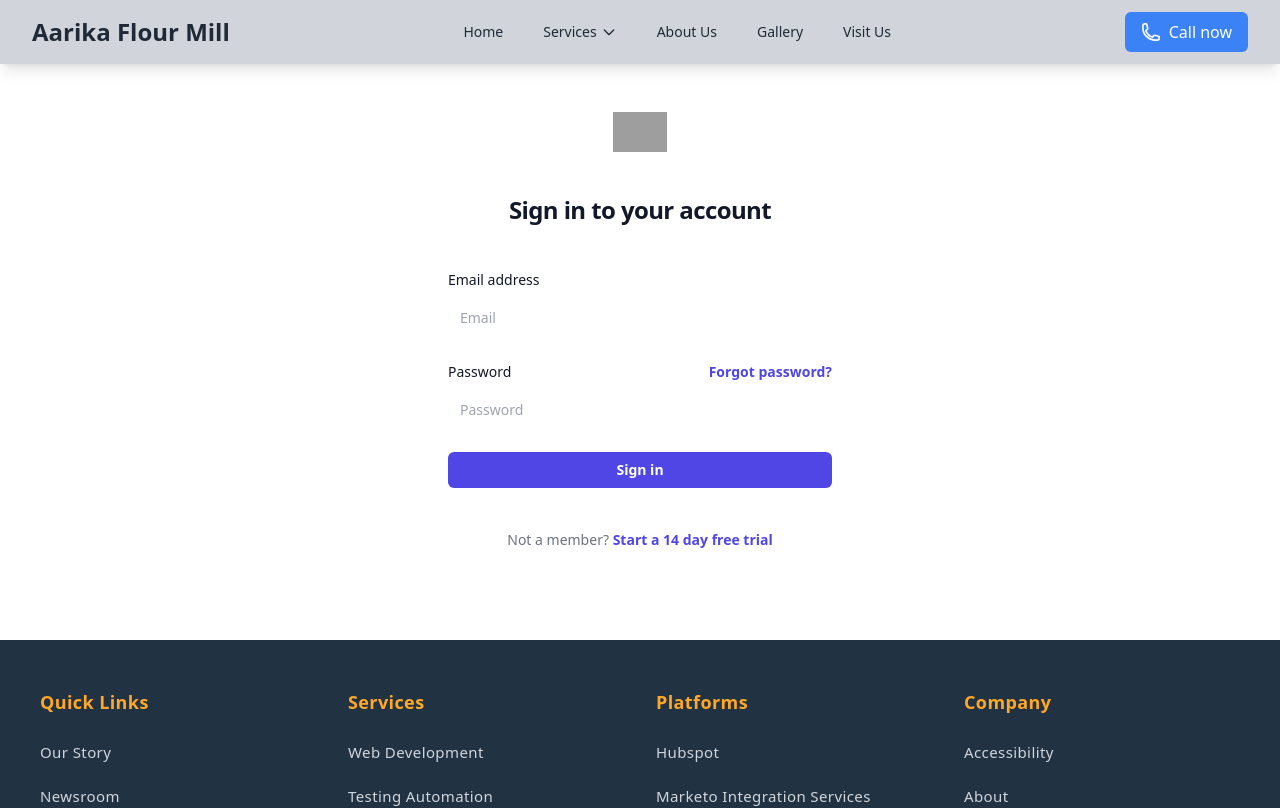
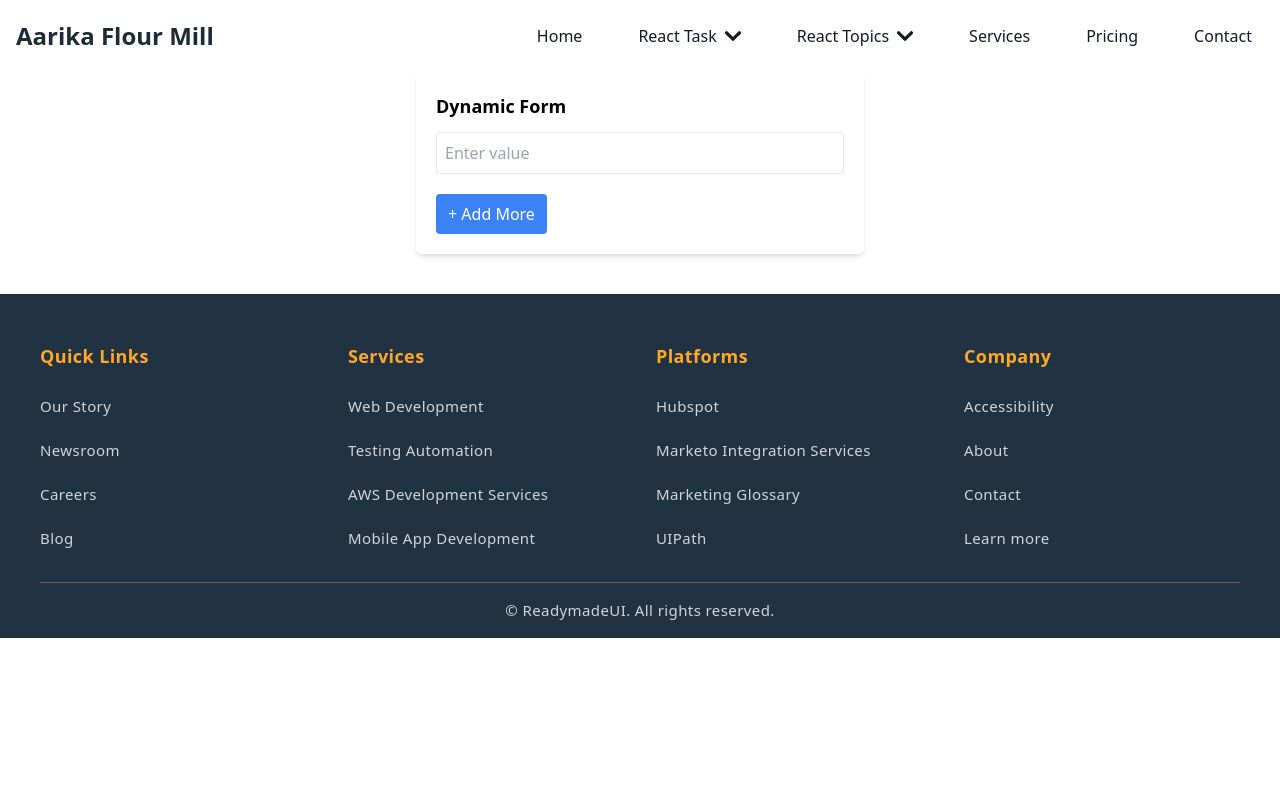
Before and after one commit to jitendra768/React-Redux-Thunk-Project, a React (Vite) app: page /addfield in a window 1280 px wide. Before the commit this address led to /login. Shown: the top 808 px of the page. Built offline with nearby package versions, Linux system fonts and the light colour scheme; grey boxes are pictures that could not be loaded.

Commit message:
change-something

```diff
--- a/src/Components/Header/Navbar.jsx
+++ b/src/Components/Header/Navbar.jsx
@@ -1,232 +1,251 @@
 import { useState } from "react";
+import { Link } from "react-router-dom";
 
 export default function Navbar() {
   const [menuOpen, setMenuOpen] = useState(false);
-  const [submenuOpen, setSubmenuOpen] = useState(false);
+  const [openSubmenu, setOpenSubmenu] = useState(null);
+  const [openNestedSubmenu, setOpenNestedSubmenu] = useState(null);
 
-  const toggleSubmenu = () => {
-    setSubmenuOpen(!submenuOpen);
+  const toggleSubmenu = (menuName) => {
+    setOpenSubmenu(openSubmenu === menuName ? null : menuName);
+    setOpenNestedSubmenu(null);
+  };
+
+  const toggleNestedSubmenu = (submenuName) => {
+    setOpenNestedSubmenu(
+      openNestedSubmenu === submenuName ? null : submenuName
+    );
   };
 
   return (
     <div className="min-h-full">
-      <nav className="bg-gray-300 shadow-lg">
-        <div className="max-w-7xl mx-auto px-4 sm:px-6 lg:px-8">
-          <div className="flex justify-between h-16">
-            {/* Logo */}
-            <div className="flex items-center">
+      <nav className="bg-white border-gray-200 dark:bg-gray-900 dark:border-gray-700">
+        <div className="max-w-screen-xl flex flex-wrap items-center justify-between mx-auto p-4">
           <div className="text-2xl font-bold text-gray-800">
             Aarika Flour Mill
           </div>
-            </div>
 
           {/* Mobile Menu Button */}
-            <div className="flex items-center md:hidden">
           <button
             onClick={() => setMenuOpen(!menuOpen)}
-                className="text-gray-800 hover:text-gray-600 focus:outline-none"
+            className="inline-flex items-center p-2 w-10 h-10 text-gray-500 rounded-lg md:hidden hover:bg-gray-100 dark:text-gray-400 dark:hover:bg-gray-700 dark:focus:ring-gray-600"
           >
-                <svg
-                  className="h-6 w-6"
-                  fill="none"
+            <span className="sr-only">Open main menu</span>
+            <svg className="w-5 h-5" viewBox="0 0 17 14" fill="none">
+              <path
                 stroke="currentColor"
-                  viewBox="0 0 24 24"
-                  xmlns="http://www.w3.org/2000/svg"
-                >
-                  {menuOpen ? (
-                    <path
+                strokeWidth="2"
                 strokeLinecap="round"
                 strokeLinejoin="round"
-                      strokeWidth="2"
-                      d="M6 18L18 6M6 6l12 12"
-                    />
-                  ) : (
-                    <path
-                      strokeLinecap="round"
-                      strokeLinejoin="round"
-                      strokeWidth="2"
-                      d="M4 6h16M4 12h16m-7 6h7"
-                    />
-                  )}
-                </svg>
-              </button>
-            </div>
-
-            {/* Desktop Menu */}
-            <div className="hidden md:flex items-center space-x-4">
-              <a
-                href="#home"
-                className="text-gray-800 hover:text-blue-500 px-3 py-2 rounded-md text-sm font-medium"
-              >
-                Home
-              </a>
-              <div className="relative">
-                <button
-                  onClick={toggleSubmenu}
-                  className="text-gray-800 hover:text-blue-500 px-3 py-2 rounded-md text-sm font-medium flex items-center"
-                >
-                  Services
-                  <svg
-                    className={`w-4 h-4 ml-1 transform transition-transform duration-200 ${
-                      submenuOpen ? "rotate-180" : "rotate-0"
-                    }`}
-                    fill="none"
-                    stroke="currentColor"
-                    viewBox="0 0 24 24"
-                    xmlns="http://www.w3.org/2000/svg"
-                  >
-                    <path
-                      strokeLinecap="round"
-                      strokeLinejoin="round"
-                      strokeWidth="2"
-                      d="M19 9l-7 7-7-7"
+                d="M1 1h15M1 7h15M1 13h15"
               />
             </svg>
           </button>
-                {submenuOpen && (
-                  <div className="absolute left-0 mt-2 w-48 bg-gray-700 shadow-lg rounded-md overflow-hidden">
+
+          {/* Desktop Menu */}
+          <div
+            className={`${
+              menuOpen ? "block" : "hidden"
+            } w-full md:block md:w-auto`}
+          >
+            <ul className="flex flex-col md:flex-row md:space-x-8 p-4 md:p-0 bg-gray-50 md:bg-white dark:bg-gray-800 md:dark:bg-gray-900">
+              <li>
+                <Link
+                  to={"/"}
+                  className="block py-2 px-3 text-gray-900 hover:text-blue-700 dark:text-white dark:hover:text-blue-500"
+                >
+                  Home
+                </Link>
+              </li>
+
+              {/* React Task - Main Dropdown */}
+              <li className="relative">
+                <button
+                  onClick={() => toggleSubmenu("reactTask")}
+                  className="flex items-center py-2 px-3 text-gray-900 hover:text-blue-700 dark:text-white dark:hover:text-blue-500"
+                >
+                  React Task
+                  <svg
+                    className={`w-4 h-4 ml-2 transform transition-transform ${
+                      openSubmenu === "reactTask" ? "rotate-180" : "rotate-0"
+                    }`}
+                    viewBox="0 0 10 6"
+                    fill="none"
+                  >
+                    <path
+                      stroke="currentColor"
+                      strokeWidth="2"
+                      strokeLinecap="round"
+                      strokeLinejoin="round"
+                      d="M1 1l4 4 4-4"
+                    />
+                  </svg>
+                </button>
+
+                {/* First Level Dropdown */}
+                {openSubmenu === "reactTask" && (
+                  <div className="absolute left-0 mt-2 w-44 bg-white shadow-lg rounded-md z-10">
+                    <Link
+                      to={"/dropdown"}
+                      className="block px-4 py-2 text-gray-700 hover:bg-gray-100"
+                    >
+                      Depend Dropdown
+                    </Link>
+                    <Link
+                      to={"/functiontabForm"}
+                      className="block px-4 py-2 text-gray-700 hover:bg-gray-100"
+                    >
+                      Tab Form
+                    </Link>
+                    <Link
+                      to={"/images"}
+                      className="block px-4 py-2 text-gray-700 hover:bg-gray-100"
+                    >
+                      Image Gallery
+                    </Link>
+
+                    {/* Nested Dropdown Inside React Task */}
+                    <div className="relative">
+                      <button
+                        onClick={() => toggleNestedSubmenu("moreOptions")}
+                        className="flex justify-between w-full px-4 py-2 text-gray-700 hover:bg-gray-100"
+                      >
+                        Product Options
+                        <svg
+                          className={`w-4 h-4 ml-2 transform transition-transform ${
+                            openNestedSubmenu === "moreOptions"
+                              ? "rotate-180"
+                              : "rotate-0"
+                          }`}
+                          viewBox="0 0 10 6"
+                          fill="none"
+                        >
+                          <path
+                            stroke="currentColor"
+                            strokeWidth="2"
+                            strokeLinecap="round"
+                            strokeLinejoin="round"
+                            d="M1 1l4 4 4-4"
+                          />
+                        </svg>
+                      </button>
+
+                      {/* Nested Dropdown Menu */}
+                      {openNestedSubmenu === "moreOptions" && (
+                        <div className="absolute left-full top-0 mt-0 w-44 bg-white shadow-lg rounded-md z-10">
+                          <Link
+                            to={"/ProductList"}
+                            className="block px-4 py-2 text-gray-700 hover:bg-gray-100"
+                          >
+                            Product List
+                          </Link>
+                          <Link
+                            to={"/productcart"}
+                            className="block px-4 py-2 text-gray-700 hover:bg-gray-100"
+                          >
+                            Product Cart
+                          </Link>
+                          <Link
+                            to={"/datepicker"}
+                            className="block px-4 py-2 text-gray-700 hover:bg-gray-100"
+                          >
+                            Date Picker
+                          </Link>
+                          <Link
+                            to={"/cdatepicker"}
+                            className="block px-4 py-2 text-gray-700 hover:bg-gray-100"
+                          >
+                            Custom Date
+                          </Link>
+                        </div>
+                      )}
+                    </div>
+
+                    <Link
+                      to={"/addfield"}
+                      className="block px-4 py-2 text-gray-700 hover:bg-gray-100"
+                    >
+                      Dynamic Form
+                    </Link>
+                  </div>
+                )}
+              </li>
+
+              {/* React Topics Dropdown */}
+              <li className="relative">
+                <button
+                  onClick={() => toggleSubmenu("reactTopics")}
+                  className="flex items-center py-2 px-3 text-gray-900 hover:text-blue-700 dark:text-white dark:hover:text-blue-500"
+                >
+                  React Topics
+                  <svg
+                    className={`w-4 h-4 ml-2 transform transition-transform ${
+                      openSubmenu === "reactTopics" ? "rotate-180" : "rotate-0"
+                    }`}
+                    viewBox="0 0 10 6"
+                    fill="none"
+                  >
+                    <path
+                      stroke="currentColor"
+                      strokeWidth="2"
+                      strokeLinecap="round"
+                      strokeLinejoin="round"
+                      d="M1 1l4 4 4-4"
+                    />
+                  </svg>
+                </button>
+
+                {openSubmenu === "reactTopics" && (
+                  <div className="absolute left-0 mt-2 w-44 bg-white shadow-lg rounded-md z-10">
+                    <Link
+                      to={"/dropdown"}
+                      className="block px-4 py-2 text-gray-700 hover:bg-gray-100"
+                    >
+                      Depend Dropdown
+                    </Link>
+                    <Link
+                      to={"/functiontabForm"}
+                      className="block px-4 py-2 text-gray-700 hover:bg-gray-100"
+                    >
+                      Tab Form
+                    </Link>
                     <a
-                      href="#service1"
-                      className="block px-4 py-2 text-sm text-white hover:bg-gray-400"
+                      href="#"
+                      className="block px-4 py-2 text-gray-700 hover:bg-gray-100"
                     >
-                      Service 1
-                    </a>
-                    <a
-                      href="#service2"
-                      className="block px-4 py-2 text-sm text-white hover:bg-gray-400"
-                    >
-                      Service 2
-                    </a>
-                    <a
-                      href="#service3"
-                      className="block px-4 py-2 text-sm text-white hover:bg-gray-400"
-                    >
-                      Service 3
+                      Earnings
                     </a>
                   </div>
                 )}
-              </div>
+              </li>
+
+              <li>
                 <a
-                href="#aboutus"
-                className="text-gray-800 hover:text-blue-500 px-3 py-2 rounded-md text-sm font-medium"
+                  href="#"
+                  className="block py-2 px-3 text-gray-900 hover:text-blue-700 dark:text-white dark:hover:text-blue-500"
                 >
-                About Us
+                  Services
                 </a>
+              </li>
+              <li>
                 <a
-                href="#gallery"
-                className="text-gray-800 hover:text-blue-500 px-3 py-2 rounded-md text-sm font-medium"
+                  href="#"
+                  className="block py-2 px-3 text-gray-900 hover:text-blue-700 dark:text-white dark:hover:text-blue-500"
                 >
-                Gallery
+                  Pricing
                 </a>
+              </li>
+              <li>
                 <a
-                href="#contactUs"
-                className="text-gray-800 hover:text-blue-500 px-3 py-2 rounded-md text-sm font-medium"
+                  href="#"
+                  className="block py-2 px-3 text-gray-900 hover:text-blue-700 dark:text-white dark:hover:text-blue-500"
                 >
-                Visit Us
+                  Contact
                 </a>
-            </div>
-
-            {/* Call Now Button */}
-            <div className="hidden md:flex items-center">
-              <a
-                href="tel:+123"
-                className="flex items-center bg-blue-500 text-white px-4 py-2 rounded-md hover:bg-blue-600 transition-colors duration-200"
-              >
-                <svg
-                  className="w-5 h-5 mr-2"
-                  fill="none"
-                  stroke="currentColor"
-                  viewBox="0 0 24 24"
-                  xmlns="http://www.w3.org/2000/svg"
-                >
-                  <path
-                    strokeLinecap="round"
-                    strokeLinejoin="round"
-                    strokeWidth="2"
-                    d="M2.25 6.75c0 8.284 6.716 15 15 15h2.25a2.25 2.25 0 002.25-2.25v-1.372c0-.516-.351-.966-.852-1.091l-4.423-1.106c-.44-.11-.902.055-1.173.417l-.97 1.293c-.282.376-.769.542-1.21.38a12.035 12.035 0 01-7.143-7.143c-.162-.441.004-.928.38-1.21l1.293-.97c.363-.271.527-.734.417-1.173L6.963 3.102a1.125 1.125 0 00-1.091-.852H4.5A2.25 2.25 0 002.25 4.5v2.25z"
-                  />
-                </svg>
-                Call now
-              </a>
+              </li>
+            </ul>
           </div>
         </div>
-        </div>
-
-        {/* Mobile Menu */}
-        {menuOpen && (
-          <div className="md:hidden bg-gray-400">
-            <div className="px-2 pt-2 pb-3 space-y-1 sm:px-3">
-              <a
-                href="#home"
-                className="block text-gray-800 hover:text-blue-500 px-3 py-2 rounded-md text-base font-medium"
-              >
-                Home
-              </a>
-              <button
-                onClick={toggleSubmenu}
-                className="w-full text-left text-gray-800 hover:text-blue-500 px-3 py-2 rounded-md text-base font-medium flex items-center justify-between"
-              >
-                Services
-                <svg
-                  className={`w-4 h-4 transform transition-transform duration-200 ${
-                    submenuOpen ? "rotate-180" : "rotate-0"
-                  }`}
-                  fill="none"
-                  stroke="currentColor"
-                  viewBox="0 0 24 24"
-                  xmlns="http://www.w3.org/2000/svg"
-                >
-                  <path
-                    strokeLinecap="round"
-                    strokeLinejoin="round"
-                    strokeWidth="2"
-                    d="M19 9l-7 7-7-7"
-                  />
-                </svg>
-              </button>
-              {submenuOpen && (
-                <div className="pl-4">
-                  <a
-                    href="#service1"
-                    className="block text-gray-700 hover:text-blue-500 px-3 py-2 rounded-md text-base font-medium"
-                  >
-                    Service 1
-                  </a>
-                  <a
-                    href="#service2"
-                    className="block text-gray-700 hover:text-blue-500 px-3 py-2 rounded-md text-base font-medium"
-                  >
-                    Service 2
-                  </a>
-                  <a
-                    href="#service3"
-                    className="block text-gray-700 hover:text-blue-500 px-3 py-2 rounded-md text-base font-medium"
-                  >
-                    Service 3
-                  </a>
-                </div>
-              )}
-              <a
-                href="#aboutus"
-                className="block text-gray-800 hover:text-blue-500 px-3 py-2 rounded-md text-base font-medium"
-              >
-                About Us
-              </a>
-              <a
-                href="#gallery"
-                className="block text-gray-800 hover:text-blue-500 px-3 py-2 rounded-md text-base font-medium"
-              >
-                Gallery
-              </a>
-              <a
-                href="#contactUs"
-                className="block text-gray-800 hover:text-blue-500 px-3 py-2 rounded-md text-base font-medium"
-              >
-                Visit Us
-              </a>
-            </div>
-          </div>
-        )}
       </nav>
     </div>
   );
--- /dev/null
+++ b/src/Components/React-Topics/AddMoreField/AddMoreField.jsx
@@ -0,0 +1,53 @@
+import { useState } from "react";
+
+export default function AddMoreField() {
+  const [fields, setFields] = useState([{ id: Date.now(), value: "" }]);
+
+  const addField = () => {
+    setFields([...fields, { id: Date.now(), value: "" }]);
+  };
+
+  const removeField = (id) => {
+    if (fields.length > 1) {
+      setFields(fields.filter((field) => field.id !== id));
+    }
+  };
+
+  const handleChange = (id, newValue) => {
+    setFields(
+      fields.map((field) =>
+        field.id === id ? { ...field, value: newValue } : field
+      )
+    );
+  };
+  return (
+    <div className="p-5 max-w-md mx-auto bg-white shadow-md rounded-md">
+      <h2 className="text-lg font-bold mb-3">Dynamic Form</h2>
+      {fields.map((field) => (
+        <div key={field.id} className="flex items-center space-x-2 mb-2">
+          <input
+            type="text"
+            value={field.value}
+            onChange={(e) => handleChange(field.id, e.target.value)}
+            placeholder="Enter value"
+            className="border p-2 rounded w-full"
+          />
+          {fields.length > 1 && (
+            <button
+              onClick={() => removeField(field.id)}
+              className="bg-red-500 text-white px-2 py-1 rounded hover:bg-red-600"
+            >
+              ✕
+            </button>
+          )}
+        </div>
+      ))}
+      <button
+        onClick={addField}
+        className="mt-3 bg-blue-500 text-white px-3 py-2 rounded hover:bg-blue-600"
+      >
+        + Add More
+      </button>
+    </div>
+  );
+}
```
Also changed, not shown: src/routes.jsx (+6 -1 lines). Lines whose indentation alone changed are shown as unchanged.
